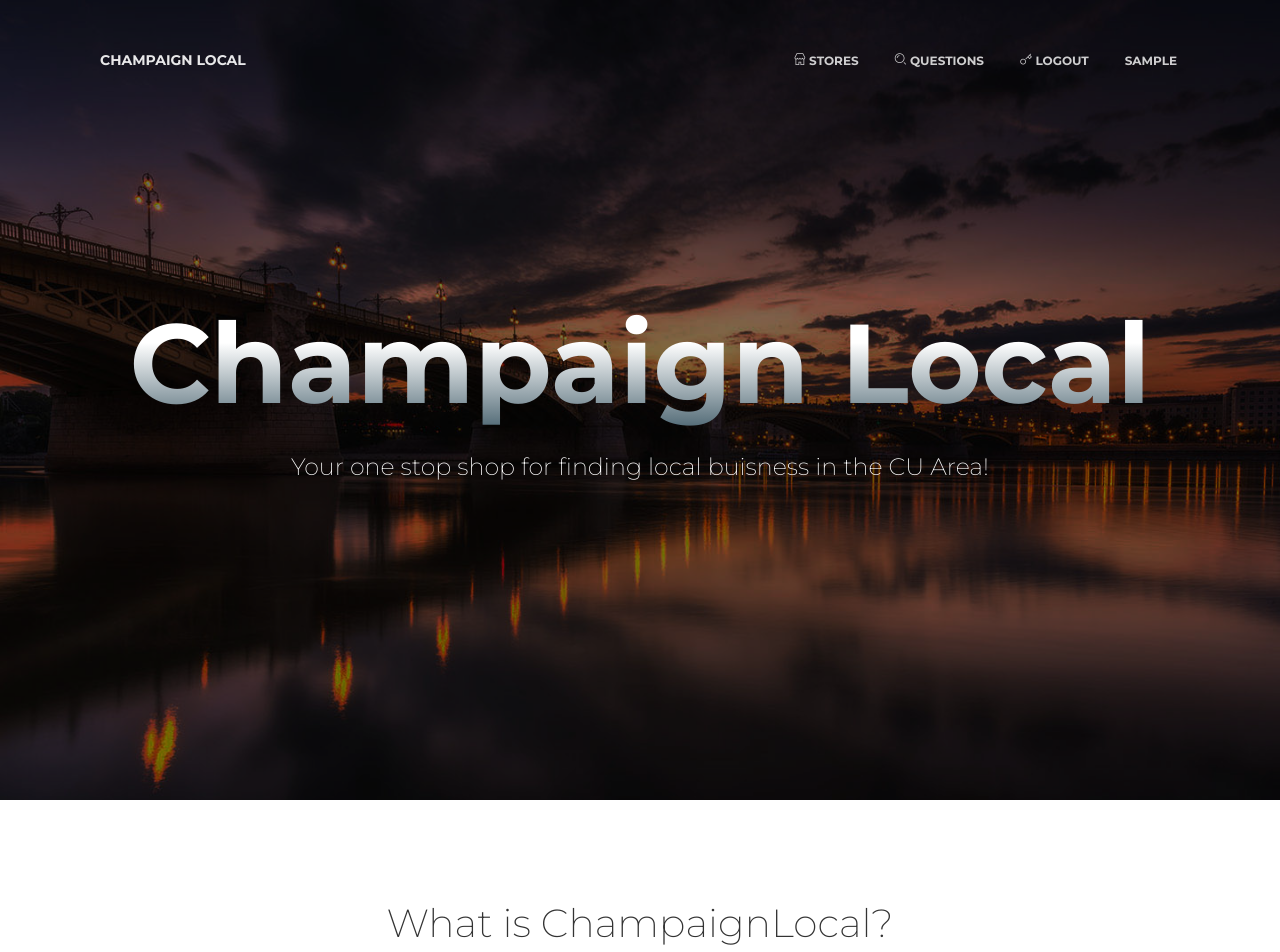
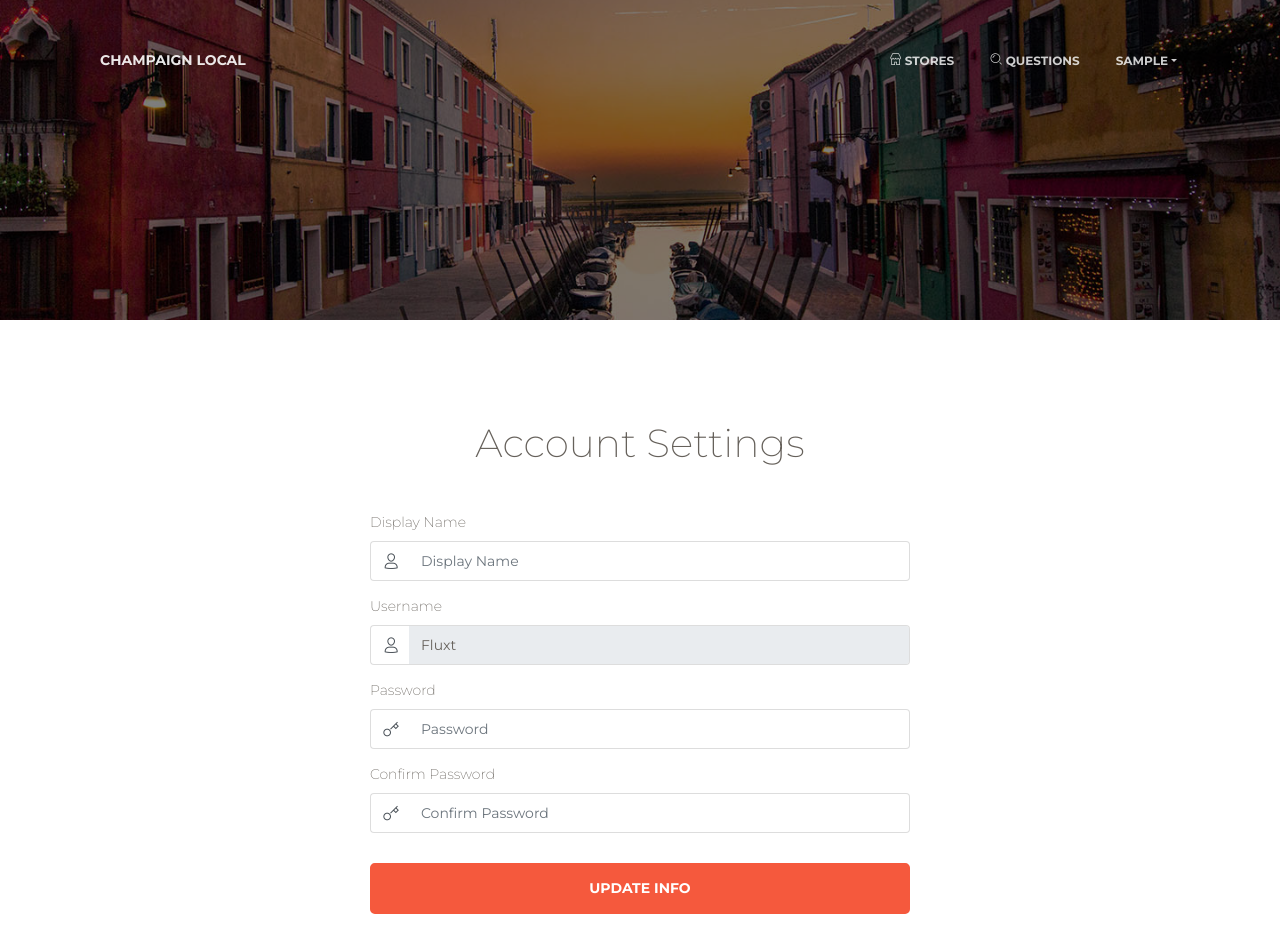
Before and after one commit to fluxt/champaignlocal, a React (Create React App) app in the folder static/: page /users/update in a window 1280 px wide. Before the commit this address led to /. Shown: the top 952 px of the page. Built offline with nearby package versions, Linux system fonts and the light colour scheme; sample sign-in values are in the browser's storage.

Commit message:
finished account management page frontend only

```diff
--- a/static/src/components/DefaultNavbar.js
+++ b/static/src/components/DefaultNavbar.js
@@ -10,6 +10,10 @@ import {
   Navbar,
   NavItem,
   NavLink,
+  UncontrolledDropdown,
+  DropdownToggle,
+  DropdownMenu,
+  DropdownItem,
   Nav,
   Container,
 } from "reactstrap";
@@ -102,18 +106,19 @@ function DefaultNavbar() {
               </NavItem>
             }
             { auth.user &&
-              <NavItem>
-                <NavLink to="/" tag={Link} onClick={()=>{auth.logout(); history.push("/");}}>
-                  <i className="nc-icon nc-key-25" /> Logout
-                </NavLink>
-              </NavItem>
-            }
-            { auth.user &&
-              <NavItem>
-                <NavLink>
+              <UncontrolledDropdown nav inNavbar>
+                <DropdownToggle nav caret>
                   {auth.user}
-                </NavLink>
-              </NavItem>
+                </DropdownToggle>
+                <DropdownMenu className="dropdown-danger" right>
+                  <DropdownItem href="/users/update">
+                  <i className="nc-icon nc-settings-gear-65" /> Account Settings
+                  </DropdownItem>
+                  <DropdownItem onClick={()=>{auth.logout(); history.push("/");}}>
+                    <i className="nc-icon nc-key-25" /> Logout
+                  </DropdownItem>
+                </DropdownMenu>
+              </UncontrolledDropdown>
             }
           </Nav>
         </Collapse>
--- a/static/src/index.js
+++ b/static/src/index.js
@@ -7,10 +7,16 @@ import "assets/css/bootstrap.min.css";
 import "assets/scss/paper-kit.scss?v=1.2.0";
 // pages
 import IndexPage from "views/IndexPage.js";
-import LoginPage from "views/LoginPage";
-import RegisterPage from "views/RegisterPage.js";
-import StoresPage from "views/StoresPage.js";
+
+import RegisterPage from "views/users/RegisterPage.js";
+import LoginPage from "views/users/LoginPage.js";
+import UpdatePage from "views/users/UpdatePage.js";
+import DeletePage from "views/users/DeletePage.js";
+
+import StoresPage from "views/stores/StoresPage.js";
+
 import App from "App.js";
+
 // others
 
 import { ProvideAuth, RouteWithAuth } from "utils/auth.js"
@@ -23,21 +29,28 @@ ReactDOM.render(
           exact path="/"
           render={(props) => <IndexPage {...props} />}
         />
+        <Route
+          path="/users/register"
+          render={(props) => <RegisterPage {...props} />}
+        />
+          path="/users/login"
+          render={(props) => <LoginPage {...props} />}
+        />
+        <RouteWithAuth
+          path="/users/update"
+          render={(props) => <UpdatePage {...props} />}
+        />
+        <RouteWithAuth
+          path="/users/delete"
+          render={(props) => <DeletePage {...props} />}
+        />
         <RouteWithAuth
           path="/stores"
           render={(props) => <StoresPage {...props} />}
         />
         <Route
-          path = "/addquestion"
+          path = "/questions"
           render={(props) => <App {...props} />}
-          />
-        <Route
-          path="/users/login"
-          render={(props) => <LoginPage {...props} />}
-        />
-        <Route
-          path="/users/register"
-          render={(props) => <RegisterPage {...props} />}
         />
         <Redirect to="/" />
       </Switch>
--- /dev/null
+++ b/static/src/views/users/DeletePage.js
@@ -0,0 +1,90 @@
+import React from "react";
+
+// reactstrap components
+import {
+  Button,
+  Form,
+  Input,
+  InputGroup,
+  InputGroupAddon,
+  InputGroupText,
+  UncontrolledPopover,
+  PopoverBody,
+  Container,
+  Row,
+  Col,
+} from "reactstrap";
+
+// core components
+import DefaultNavbar from "components/DefaultNavbar.js";
+
+import PageHeaderXS from "components/Headers/PageHeaderXS.js"
+
+// images
+import storesPageBackground from "assets/img/fabio-mangione.jpg";
+
+function DeletePage() {
+  async function handleDeleteSubmit(event) {
+    event.preventDefault();
+    // const target = event.target;
+    // const username = target.elements.username.value;
+    // const password = target.elements.password.value;
+    // let response;
+    // response = await fetch ("api/users/delete", {
+    //   method: "POST",
+    //   headers: {
+    //     "Content-Type" : "application/json",
+    //   },
+    //   body: JSON.stringify({
+    //     username, password
+    //   }),
+    // });
+    // response = await response.json();
+    // console.log("Delete store");
+    // console.log(response);
+  };
+
+  return (
+    <>
+      <DefaultNavbar />
+      <PageHeaderXS backgroundImage={storesPageBackground} />
+      <div className="section">
+        <Container>
+          <Row>
+            <Col className="ml-auto mr-auto" md="8">
+              <h2 className="text-center">Delete Account</h2>
+              <Form className="contact-form" onSubmit={handleDeleteSubmit}>
+                <label>Username</label>
+                <InputGroup>
+                  <InputGroupAddon addonType="prepend">
+                    <InputGroupText>
+                      <i className="nc-icon nc-single-02" />
+                    </InputGroupText>
+                  </InputGroupAddon>
+                  <Input placeholder="Username" type="text" name="username"/>
+                </InputGroup>
+                <label>Password</label>
+                <InputGroup>
+                  <InputGroupAddon addonType="prepend">
+                    <InputGroupText>
+                      <i className="nc-icon nc-key-25" />
+                    </InputGroupText>
+                  </InputGroupAddon>
+                  <Input placeholder="Password" type="password" name="password"/>
+                </InputGroup>
+                <Button block className="btn-fill" color="danger" size="lg" id="submit">
+                  Confirm Delete
+                </Button>
+                <UncontrolledPopover trigger="focus" placement="right" target="submit">
+                    <PopoverBody>Delete Error. Try Again!</PopoverBody>
+                </UncontrolledPopover>
+              </Form>
+            </Col>
+          </Row>
+        </Container>
+      </div>
+    </>
+  );
+}
+
+export default DeletePage;
--- /dev/null
+++ b/static/src/views/users/UpdatePage.js
@@ -0,0 +1,121 @@
+import React from "react";
+
+// reactstrap components
+import {
+  Button,
+  Form,
+  Input,
+  InputGroup,
+  InputGroupAddon,
+  InputGroupText,
+  UncontrolledPopover,
+  PopoverBody,
+  Container,
+  Row,
+  Col,
+} from "reactstrap";
+
+// core components
+import DefaultNavbar from "components/DefaultNavbar.js";
+
+import PageHeaderXS from "components/Headers/PageHeaderXS.js"
+
+// images
+import storesPageBackground from "assets/img/fabio-mangione.jpg";
+
+function UpdatePage() {
+  async function handleUpdateSubmit(event) {
+    event.preventDefault();
+    const target = event.target;
+    // const displayname = target.elements.displayname.value;
+    // const username = target.elements.username.value;
+    const password = target.elements.password.value;
+    const passwordconfirm = target.elements.passwordconfirm.value;
+
+    if (password !== passwordconfirm) return;
+
+    // let response;
+    // response = await fetch ("api/users/update", {
+    //   method: "POST",
+    //   headers: {
+    //     "Content-Type" : "application/json",
+    //   },
+    //   body: JSON.stringify({
+    //     displayname, username, password
+    //   }),
+    // });
+    // response = await response.json();
+    // console.log("Update store");
+    // console.log(response);
+  };
+
+  return (
+    <>
+      <DefaultNavbar />
+      <PageHeaderXS backgroundImage={storesPageBackground} />
+      <div className="section">
+        <Container>
+          <Row>
+            <Col className="ml-auto mr-auto" md="6">
+              <h2 className="text-center">Account Settings</h2>
+              <Form className="contact-form" onSubmit={handleUpdateSubmit}>
+                <label>Display Name</label>
+                <InputGroup>
+                  <InputGroupAddon addonType="prepend">
+                    <InputGroupText>
+                      <i className="nc-icon nc-single-02" />
+                    </InputGroupText>
+                  </InputGroupAddon>
+                  <Input placeholder="Display Name" type="text" name="displayname" />
+                </InputGroup>
+                <label>Username</label>
+                <InputGroup>
+                  <InputGroupAddon addonType="prepend">
+                    <InputGroupText>
+                      <i className="nc-icon nc-single-02" />
+                    </InputGroupText>
+                  </InputGroupAddon>
+                  <Input value="Fluxt" type="text" name="username" readOnly/>
+                </InputGroup>
+                <label>Password</label>
+                <InputGroup>
+                  <InputGroupAddon addonType = "prepend">
+                    <InputGroupText>
+                      <i className="nc-icon nc-key-25" />
+                    </InputGroupText>
+                  </InputGroupAddon>
+                  <Input placeholder="Password" type="password" name="password"/>
+                </InputGroup>
+                <label>Confirm Password</label>
+                <InputGroup>
+                  <InputGroupAddon addonType = "prepend">
+                    <InputGroupText>
+                      <i className="nc-icon nc-key-25" />
+                    </InputGroupText>
+                  </InputGroupAddon>
+                  <Input placeholder="Confirm Password" type="password" name="passwordconfirm"/>
+                </InputGroup>
+                <Button block className="btn-fill" color="danger" size="lg" id="submit">
+                  Update Info
+                </Button>
+                <UncontrolledPopover trigger="focus" placement="right" target="submit">
+                    <PopoverBody>Update Error. Try Again!</PopoverBody>
+                </UncontrolledPopover>
+              </Form>
+              <br />
+              <br />
+              <h2 className="text-center">Account Deletion</h2>
+              <br />
+              <br />
+              <Button block className="btn-link" color="danger" size="lg" href="/users/delete">
+                Account Deletion Page
+              </Button>
+            </Col>
+          </Row>
+        </Container>
+      </div>
+    </>
+  );
+}
+
+export default UpdatePage;
```
Also changed, not shown: static/src/views/stores/StoresPage.js (renamed from static/src/views/StoresPage.js, +4 -4 lines), static/src/views/users/LoginPage.js (renamed from static/src/views/LoginPage.js), static/src/views/users/RegisterPage.js (renamed from static/src/views/RegisterPage.js).
